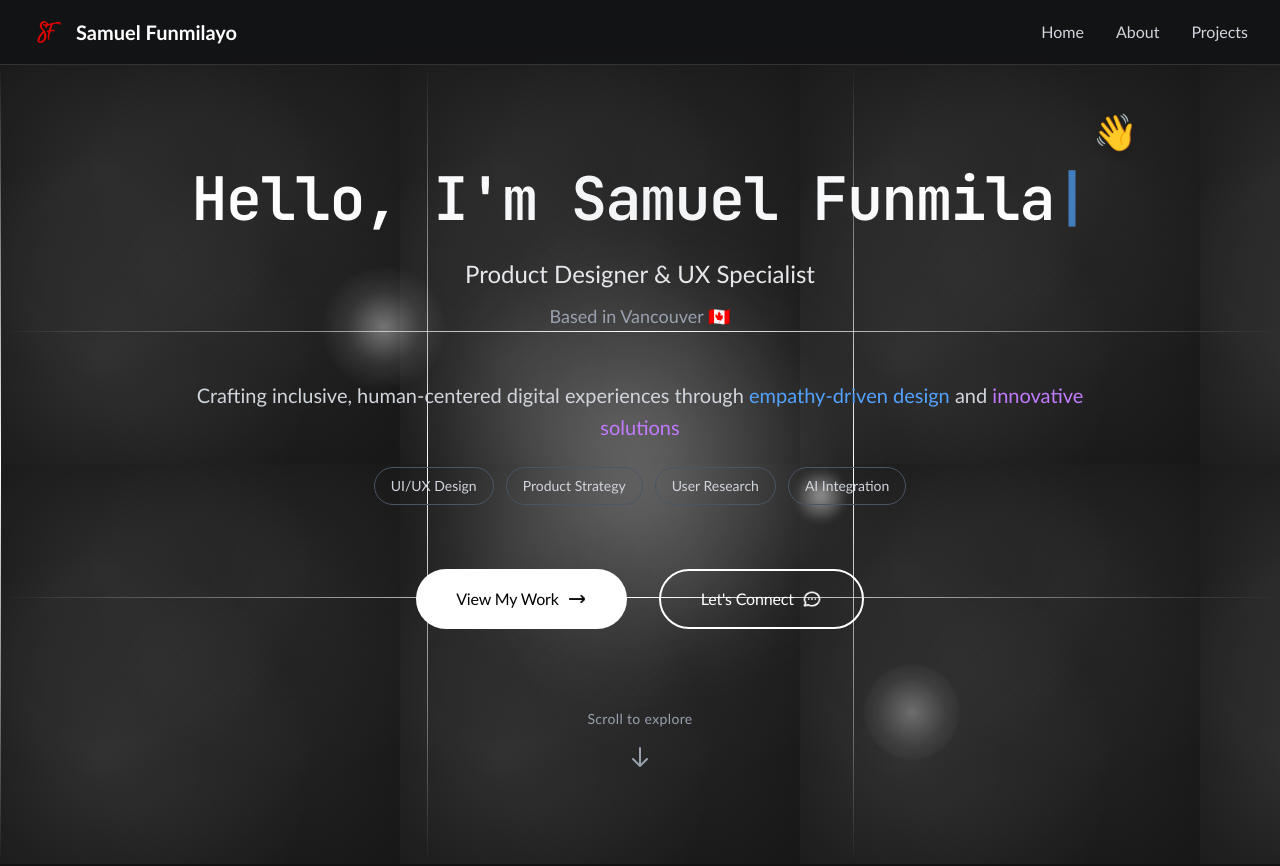
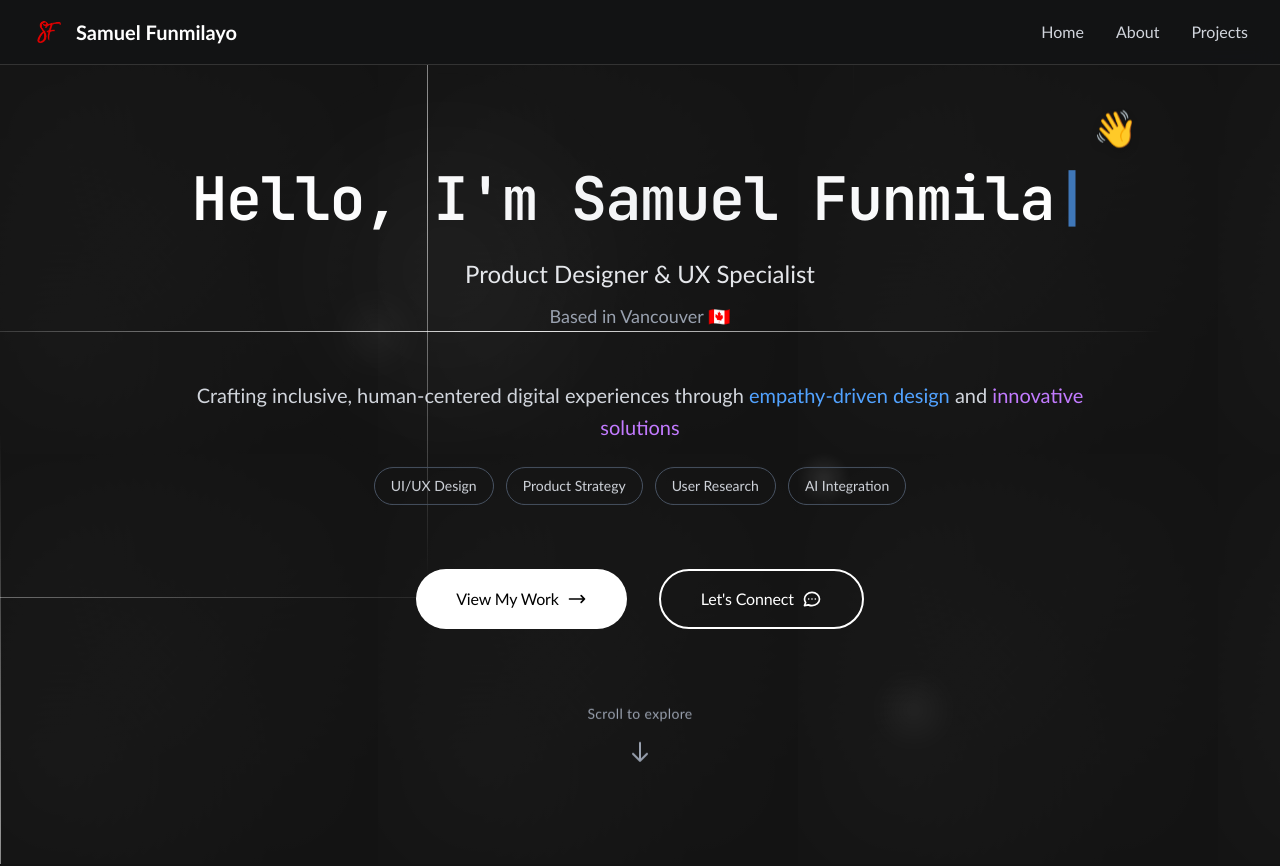
Before and after one commit to SammydreUIUX/Portfolio-Website, a Next.js app: page / in a window 1280 px wide. Shown: the top 866 px of the page. Built offline with nearby package versions, Linux system fonts and the light colour scheme.

Commit message:
Revert "Critical fix for content disappearing issues in Chrome and Safari"
This reverts commit e49aefbe903634e4eba9e7f85371bb36d8cbb7dc.

```diff
--- a/src/app/globals.css
+++ b/src/app/globals.css
@@ -209,30 +209,18 @@ code, pre, .font-mono {
   animation: float-slow 8s ease-in-out infinite;
   will-change: transform;
   backface-visibility: hidden;
-  -webkit-backface-visibility: hidden;
-  transform: translateZ(0);
-  -webkit-transform: translateZ(0);
-  opacity: 1 !important;
 }
 
 .animate-float-medium {
   animation: float-medium 6s ease-in-out infinite;
   will-change: transform;
   backface-visibility: hidden;
-  -webkit-backface-visibility: hidden;
-  transform: translateZ(0);
-  -webkit-transform: translateZ(0);
-  opacity: 1 !important;
 }
 
 .animate-float-fast {
   animation: float-fast 4s ease-in-out infinite;
   will-change: transform;
   backface-visibility: hidden;
-  -webkit-backface-visibility: hidden;
-  transform: translateZ(0);
-  -webkit-transform: translateZ(0);
-  opacity: 1 !important;
 }
 
 .animate-line-horizontal {
@@ -290,22 +278,14 @@ code, pre, .font-mono {
   animation: scroll-left 20s linear infinite;
   will-change: transform;
   backface-visibility: hidden;
-  -webkit-backface-visibility: hidden;
   transform: translateZ(0);
-  -webkit-transform: translateZ(0);
-  opacity: 1 !important;
-  contain: layout;
 }
 
 .animate-scroll-right {
   animation: scroll-right 18s linear infinite;
   will-change: transform;
   backface-visibility: hidden;
-  -webkit-backface-visibility: hidden;
   transform: translateZ(0);
-  -webkit-transform: translateZ(0);
-  opacity: 1 !important;
-  contain: layout;
 }
 
 /* Footer Gradient Animation */
@@ -385,105 +365,28 @@ code, pre, .font-mono {
   box-sizing: border-box;
 }
 
-/* Force hardware acceleration and prevent disappearing content */
-html {
-  -webkit-transform: translateZ(0);
-  transform: translateZ(0);
-}
-
-/* Aggressive content stability optimizations */
+/* Prevent layout shifts and optimize rendering */
 .content-section {
   transform: translateZ(0);
-  -webkit-transform: translateZ(0);
   will-change: auto;
-  position: relative;
-  z-index: 1;
-  contain: layout style paint;
-  isolation: isolate;
 }
 
 /* Optimize image rendering */
 img {
   backface-visibility: hidden;
-  -webkit-backface-visibility: hidden;
   transform: translateZ(0);
-  -webkit-transform: translateZ(0);
-  will-change: auto;
 }
 
-/* Optimize text rendering and prevent disappearing */
+/* Optimize text rendering */
 .text-content {
   text-rendering: optimizeLegibility;
   -webkit-font-smoothing: antialiased;
   -moz-osx-font-smoothing: grayscale;
-  transform: translateZ(0);
-  -webkit-transform: translateZ(0);
-  will-change: auto;
-  position: relative;
-  z-index: 1;
 }
 
-/* Prevent repaints during scroll with aggressive optimization */
+/* Prevent repaints during scroll */
 .scroll-optimized {
   transform: translateZ(0);
-  -webkit-transform: translateZ(0);
   will-change: transform;
   backface-visibility: hidden;
-  -webkit-backface-visibility: hidden;
-  contain: layout style paint;
-  isolation: isolate;
-  position: relative;
-  z-index: 0;
 }
-
-/* Fix for webkit browsers */
-section {
-  -webkit-transform: translateZ(0);
-  transform: translateZ(0);
-  will-change: auto;
-  position: relative;
-}
-
-/* Prevent content from disappearing during animations */
-.hero-content {
-  transform: translateZ(0);
-  -webkit-transform: translateZ(0);
-  backface-visibility: hidden;
-  -webkit-backface-visibility: hidden;
-  will-change: auto;
-  position: relative;
-  z-index: 10;
-}
-
-/* Fix animated elements */
-.animate-bounce,
-.animate-pulse {
-  transform: translateZ(0);
-  -webkit-transform: translateZ(0);
-  backface-visibility: hidden;
-  -webkit-backface-visibility: hidden;
-}
-
-/* Critical fix for WebKit content disappearing */
-@media screen and (-webkit-min-device-pixel-ratio:0) {
-  * {
-    -webkit-transform: translateZ(0);
-  }
-
-  section, div, p, h1, h2, h3, h4, h5, h6 {
-    -webkit-transform: translateZ(0) !important;
-    transform: translateZ(0) !important;
-    -webkit-backface-visibility: hidden !important;
-    backface-visibility: hidden !important;
-    opacity: 1 !important;
-    visibility: visible !important;
-  }
-
-  .hero-content * {
-    -webkit-transform: translateZ(0) !important;
-    transform: translateZ(0) !important;
-    -webkit-backface-visibility: hidden !important;
-    backface-visibility: hidden !important;
-    will-change: auto !important;
-  }
-}
--- a/src/app/page.tsx
+++ b/src/app/page.tsx
@@ -507,12 +507,12 @@ export default function Home() {
       <section className="relative min-h-screen flex items-center justify-center px-6 sm:px-8 lg:px-12 overflow-hidden py-20 content-section">
 
         {/* Animated Background Pattern */}
-        <div className="absolute inset-0 z-0" style={{transform: 'translateZ(0)', WebkitTransform: 'translateZ(0)'}}>
+        <div className="absolute inset-0 z-0">
           {/* Animated Mesh Gradient */}
           <div className="absolute inset-0">
             <div className="w-full h-full relative overflow-hidden">
               {/* Moving Mesh Pattern */}
-              <div className="absolute inset-0 opacity-20" style={{transform: 'translateZ(0)', WebkitTransform: 'translateZ(0)', backfaceVisibility: 'hidden', WebkitBackfaceVisibility: 'hidden'}}>
+              <div className="absolute inset-0 opacity-20">
                 <div className="w-full h-full" style={{
                   backgroundImage: `
                     radial-gradient(circle at 25% 25%, rgba(255,255,255,0.1) 0%, transparent 50%),
@@ -521,11 +521,7 @@ export default function Home() {
                     radial-gradient(circle at 75% 75%, rgba(255,255,255,0.06) 0%, transparent 50%)
                   `,
                   backgroundSize: '400px 400px',
-                  animation: 'meshMove 20s ease-in-out infinite',
-                  transform: 'translateZ(0)',
-                  WebkitTransform: 'translateZ(0)',
-                  backfaceVisibility: 'hidden',
-                  WebkitBackfaceVisibility: 'hidden'
+                  animation: 'meshMove 20s ease-in-out infinite'
                 }}></div>
               </div>
 
@@ -568,7 +564,7 @@ export default function Home() {
         </div>
 
         {/* Content */}
-        <div className="relative z-10 max-w-6xl mx-auto text-center hero-content">
+        <div className="relative z-10 max-w-6xl mx-auto text-center">
           {/* Main Title with Animation */}
           <div className="mb-12">
             <h1 className="text-4xl md:text-6xl font-bold mb-4 tracking-tighter min-h-[3rem] md:min-h-[5rem] flex items-center justify-center text-white relative">
```
